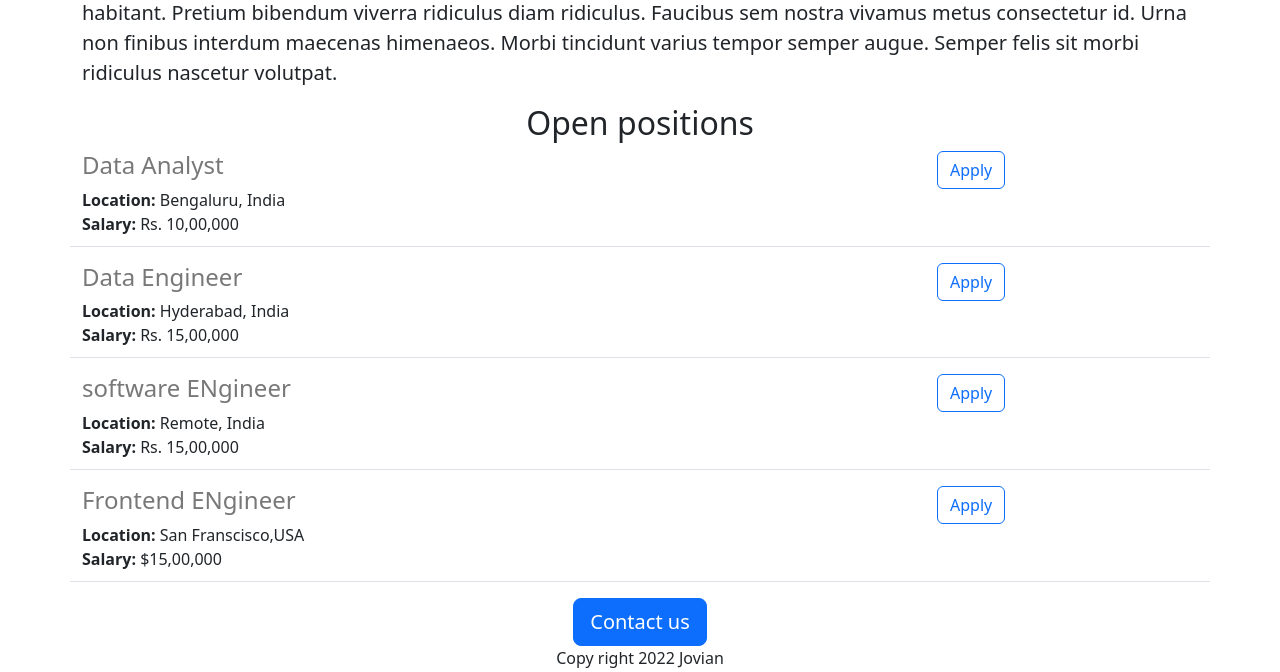
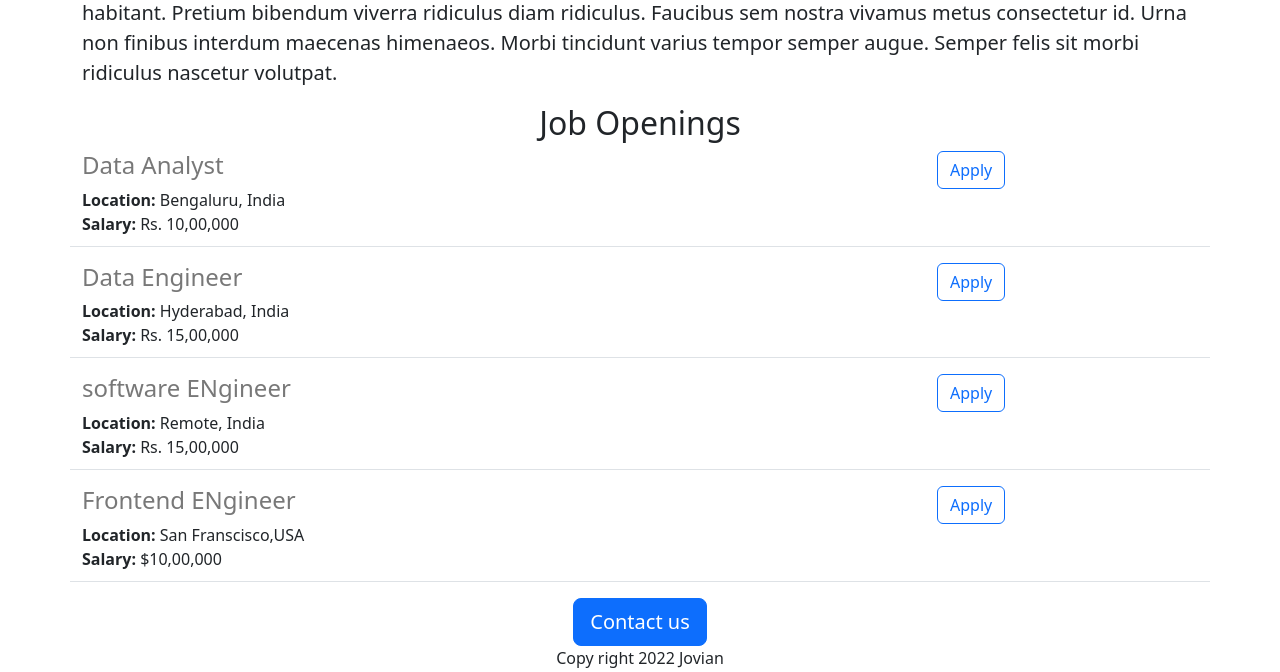
Before and after one commit to Chaitanya984/Careers, a Flask app: page / in a window 1280 px wide. Shown: the part 466-1138 px from the top of the page. Run offline with Flask 3, Linux system fonts and the light colour scheme.

Commit message:
few chnages done

```diff
--- a/main.py
+++ b/main.py
@@ -25,7 +25,7 @@ JOBS = [
     'id': 4,
    'title': 'Frontend ENgineer',
    'location': 'San Franscisco,USA',
-   'salary': '$15,00,000'
+   'salary': '$10,00,000'
 }
 ]
 @app.route("/")
--- a/templates/home.html
+++ b/templates/home.html
@@ -14,7 +14,7 @@
       <h2 class ="text-center mt-2 mb-2 ">About me</h2>
     <p class = "lead">Lorem ipsum odor amet, consectetuer adipiscing elit. Sem commodo cubilia mollis nisi nullam maximus cursus libero habitant. Pretium bibendum viverra ridiculus diam ridiculus. Faucibus sem nostra vivamus metus consectetur id. Urna non finibus interdum maecenas himenaeos. Morbi tincidunt varius tempor semper augue. Semper felis sit morbi ridiculus nascetur volutpat.</p>
 
-    <h2 class = "text-center mt-2 mb-2">Open positions</h2>
+    <h2 class = "text-center mt-2 mb-2">Job Openings</h2>
       <div >
         {% for job in jobs %}
         {% include 'job.html' %}
```
